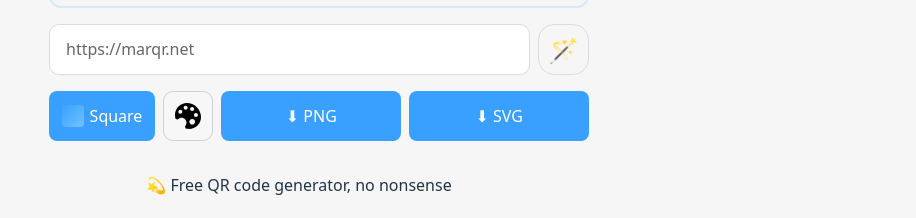
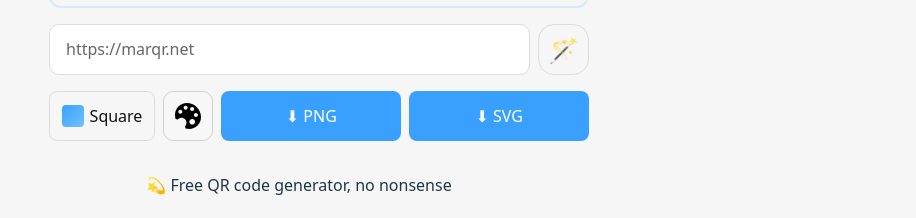
Before and after one commit to marns/marqr, a website built with Vite: page web/index.html in a window 1280 px wide. Shown: the part 697-915 px from the top of the page, 321-1237 px from the left. Built offline with nearby package versions, Linux system fonts and the light colour scheme; what qr-code-styling would draw is missing.

Commit message:
minor styling

```diff
--- a/web/index.html
+++ b/web/index.html
@@ -64,7 +64,7 @@
     </p>
     <div class="controls-row">
       <div class="style-toggle-wrapper">
-        <button id="style-toggle" type="button" aria-expanded="false">
+        <button id="style-toggle" class="ghost" type="button" aria-expanded="false">
           <span class="style-swatch style-square"></span>
           <span id="style-label">Square</span>
         </button>
--- a/web/src/style.css
+++ b/web/src/style.css
@@ -58,20 +58,15 @@
   --width-lg: 960px;
   --width-input-min: 240px;
   --width-menu-min: 180px;
-  --width-label: 110px;
   --width-mobile: 320px;
   --content-max: clamp(var(--width-sm), 85vw, 540px);
 
   /* Sizes */
-  --size-icon-sm: 22px;
   --size-icon-md: 26px;
   --size-icon-lg: 32px;
   --size-btn-min: 40px;
   --size-btn-height: 50px;
   --size-picker: 50px;
-
-  /* Breakpoints */
-  --breakpoint-mobile: 640px;
 
   color-scheme: light dark;
   color: var(--text);
@@ -447,6 +442,7 @@
   background: #f7f7f7;
   transition: border-color var(--transition-fast), box-shadow var(--transition-fast);
   flex: 0 0 auto;
+  cursor: pointer;
 }
 
 .color-picker:is(:hover, :focus-within) {
@@ -458,6 +454,7 @@
   position: absolute;
   inset: 0;
   opacity: 0;
+  cursor: pointer;
 }
 
 .color-picker svg {
@@ -559,8 +556,8 @@
 
 .style-swatch {
   display: grid;
-  width: var(--size-icon-sm);
-  height: var(--size-icon-sm);
+  width: 22px;
+  height: 22px;
   border-radius: var(--radius-sm);
   background: linear-gradient(135deg, #3aa0ff 0%, #6fc2ff 100%);
   grid-template-columns: repeat(2, 1fr);
```
